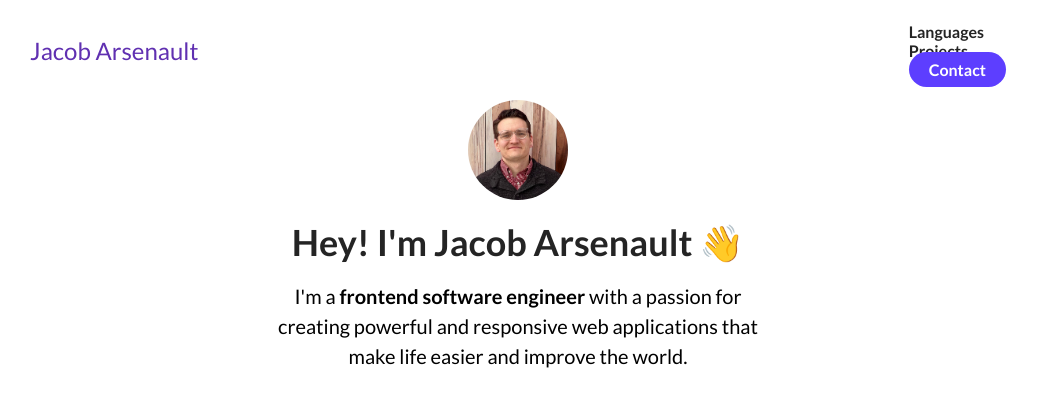
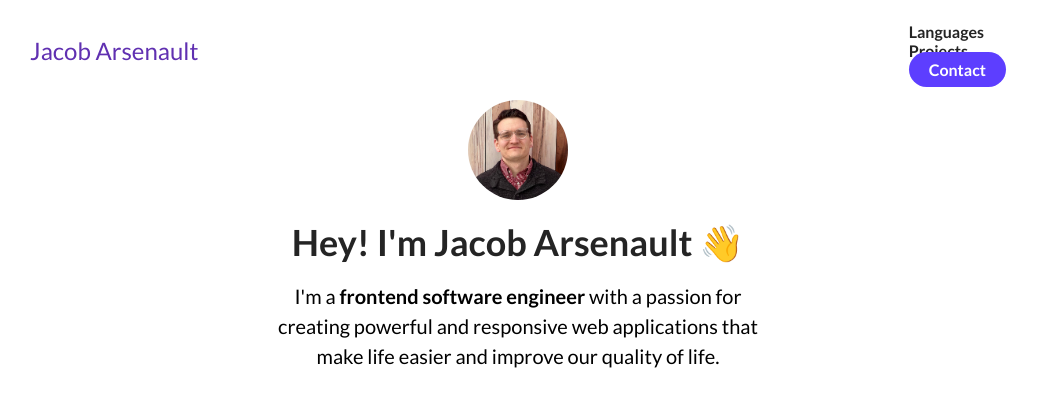
Before and after one commit to jakearrr/my-second-workspace, a plain HTML site: page index.html in a window 1280 px wide. Shown: the top 396 px of the page, without its empty margins (122-1159 px from the left). Drawn offline with Linux system fonts and the light colour scheme.

Commit message:
wording changes

```diff
--- a/index.html
+++ b/index.html
@@ -47,7 +47,7 @@
                     </h1>
                     <p class="about-me__info--para">
                         I'm a <strong class="text--purple">frontend software engineer</strong> with a passion for
-                        creating powerful and responsive web applications that make life easier and improve the world.
+                        creating powerful and responsive web applications that make life easier and improve our quality of life.
                     </p>
                         <div class=".about-me_links">
                             <a href="" class="about-me__link">
```
